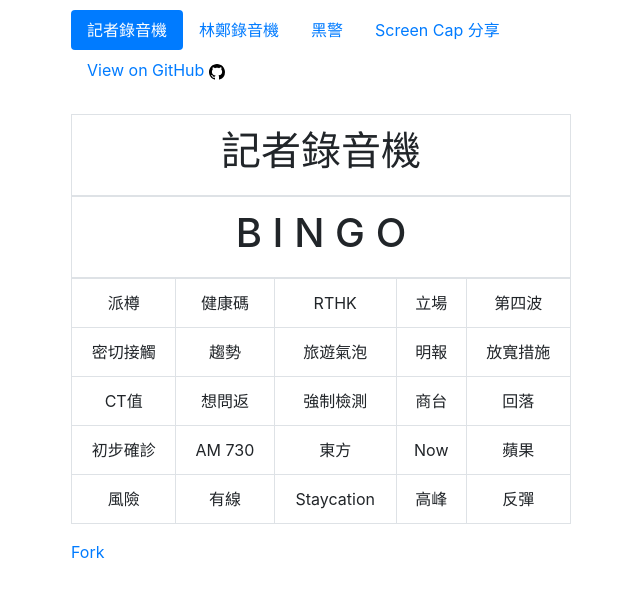
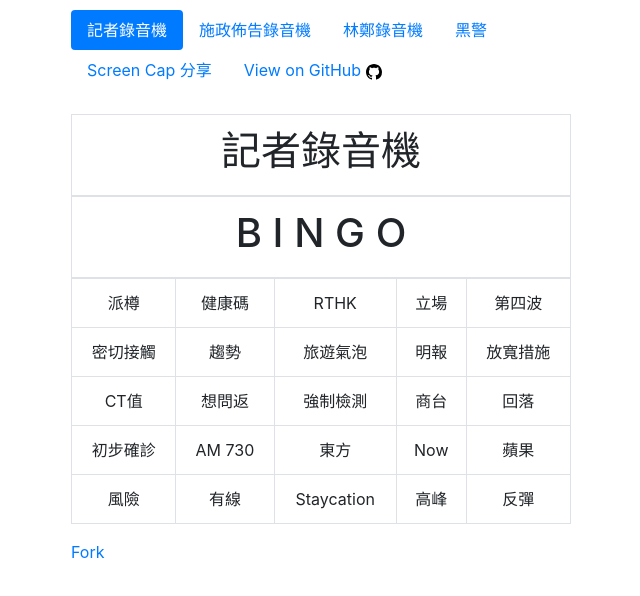
Before and after one commit to compustar/hkgov_bingo, a plain HTML site: page index.html in a window 1280 px wide. Shown: the whole page, without its empty margins (319-959 px from the left). Drawn offline with nearby package versions, Linux system fonts and the light colour scheme; some packages are replaced by stand-ins of ours; a script that the page names is missing.

Commit message:
Update index.html

```diff
--- a/index.html
+++ b/index.html
@@ -63,6 +63,13 @@
                                 title: "記者錄音機",
                                 banner: "B I N G O",
                                 selected: true
+                            },
+                            "ce_policy_address":  {
+                                name: "ce_policy_address",
+                                items: "ce_policy_address.txt",
+                                title: "施政佈告錄音機",
+                                banner: "B I N G O",
+                                selected: false
                             },
                             "ce":  {
                                 name: "ce",
```
